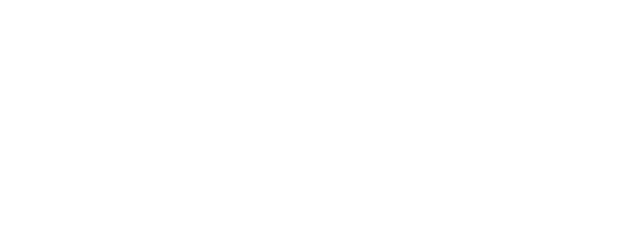
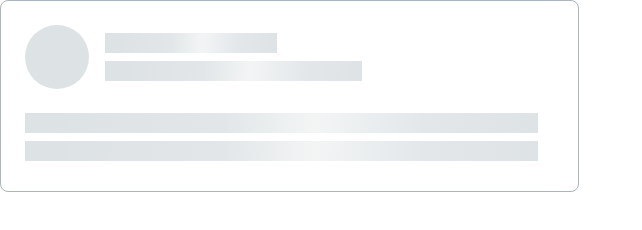
Before and after one commit to js-tasks-ru/htmlcss-20210916_jurhen, a website: page 04-lection2/02-skeleton/index.html in a window 1280 px wide. Shown: the whole page, without its empty margins (0-642 px from the left). Drawn offline with Linux system fonts and the light colour scheme.

Commit message:
solve lectoin2 skeleton

```diff
--- a/04-lection2/02-skeleton/index.html
+++ b/04-lection2/02-skeleton/index.html
@@ -1,11 +1,21 @@
 <!DOCTYPE html>
 <!-- Страница со скелетоном -->
 <html lang="ru">
-    <head>
-        <link rel="stylesheet" href="../../assets/css/main.css">
-        <link rel="stylesheet" href="./skeleton.css">
-    </head>
-    <body>
-
-    </body>
+  <head>
+    <link rel="stylesheet" href="../../assets/css/main.css" />
+    <link rel="stylesheet" href="./skeleton.css" />
+  </head>
+  <body>
+    <div class="skeleton">
+      <div class="skeleton__header">
+        <div class="skeleton__circle"></div>
+        <div class="skeleton__short-lines">
+          <div class="skeleton__line skeleton__line_shortest"></div>
+          <div class="skeleton__line skeleton__line_short"></div>
+        </div>
+      </div>
+      <div class="skeleton__line skeleton__line-long"></div>
+      <div class="skeleton__line skeleton__line-long"></div>
+    </div>
+  </body>
 </html>
--- a/04-lection2/02-skeleton/skeleton.css
+++ b/04-lection2/02-skeleton/skeleton.css
@@ -0,0 +1,54 @@
+.skeleton {
+  width: 579px;
+  height: 192px;
+  background: var(--white);
+  border: 1px solid var(--grey-3);
+  box-sizing: border-box;
+  border-radius: 8px;
+  padding: 24px 40px 32px 24px;
+}
+
+.skeleton__header {
+  display: flex;
+}
+
+.skeleton__circle {
+  border-radius: 50%;
+  width: 64px;
+  min-width: 64px;
+  height: 64px;
+  background: var(--grey-2);
+  margin: 0px 16px 24px 0px;
+}
+
+.skeleton__short-lines {
+  display: flex;
+  flex-direction: column;
+  width: 100%;
+  margin-top: 8px;
+}
+
+.skeleton__line {
+  background: linear-gradient(
+    92.51deg,
+    #dde2e5 6.44%,
+    #e2e6e8 38.47%,
+    #f3f5f5 56.48%,
+    #e3e7ea 77.5%,
+    #dde2e5 102.52%
+  );
+  height: 20px;
+  margin-bottom: 8px;
+}
+
+.skeleton__line_shortest {
+  width: 172px;
+}
+
+.skeleton__line_short {
+  width: 257px;
+}
+
+.skeleton__line_long {
+  width: 100%;
+}
```
